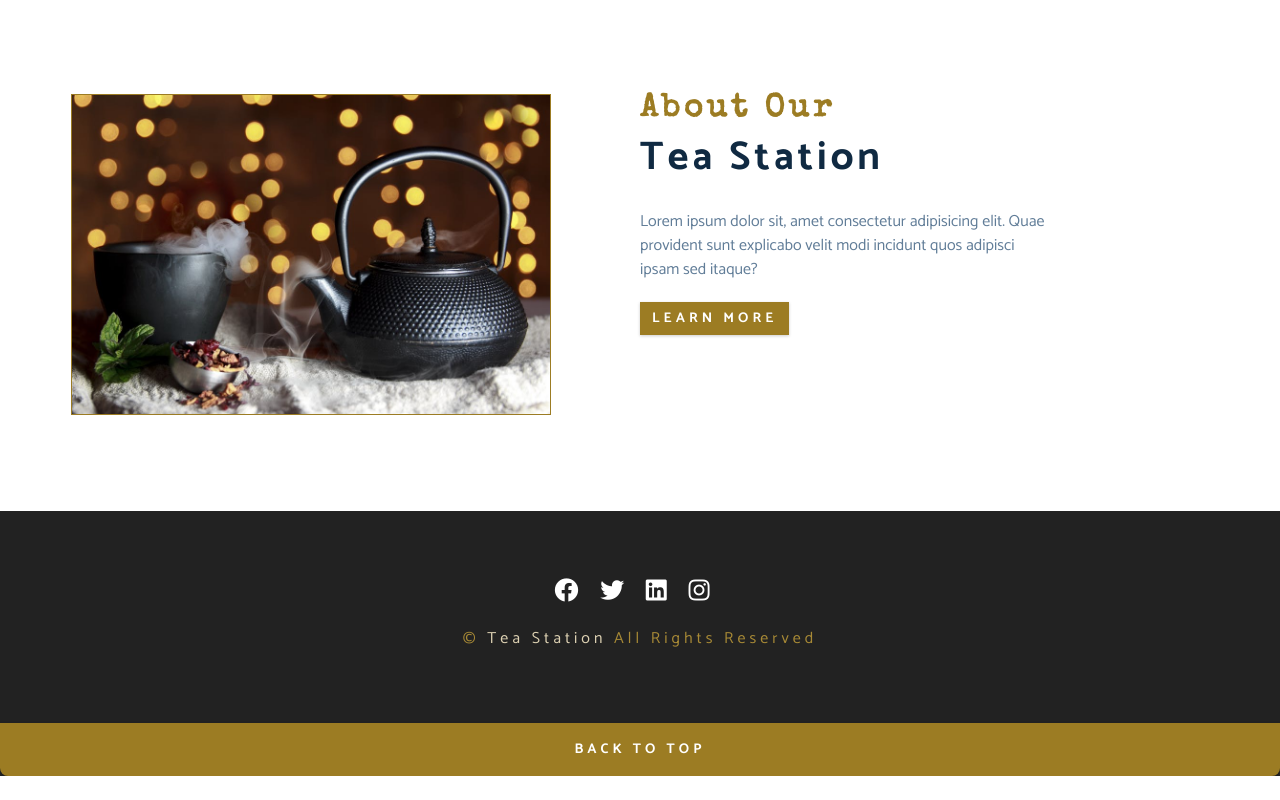
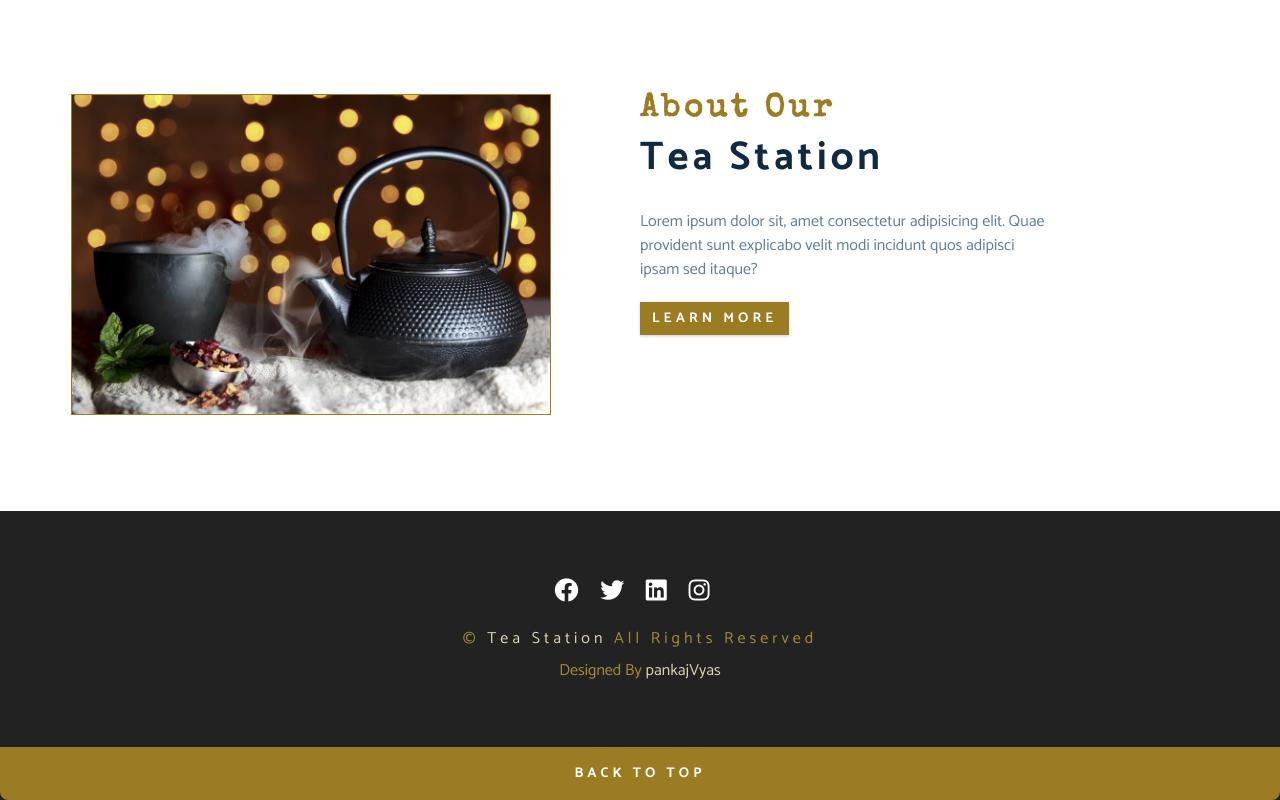
Before and after one commit to pvyas033/tea-station, a plain HTML site: page about.html in a window 1280 px wide. Shown: the part 802-1602 px from the top of the page. Before the commit the page ends 1578 px from the top, so only its background shows below. Drawn offline with nearby package versions, Linux system fonts and the light colour scheme; a script that the page names is missing; a web font is replaced by a local one.

Commit message:
added deginer name

```diff
--- a/about.html
+++ b/about.html
@@ -99,6 +99,10 @@
           <span class="company">tea station</span>
           all rights reserved
         </h4>
+        <span class="footer-text">designed by </span>
+        <a href="https://www.linkedin.com/in/pankaj033/" class="company"
+          >pankajVyas</a
+        >
       </div>
       <div>
         <a class="btn submit-btn" href="#header">Back to top</a>
```
Also changed, not shown: index.html (+2 -0 lines), products.html (+4 -0 lines), skills.html (+4 -0 lines).
